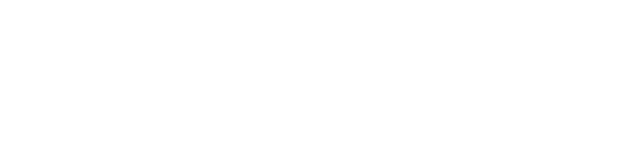
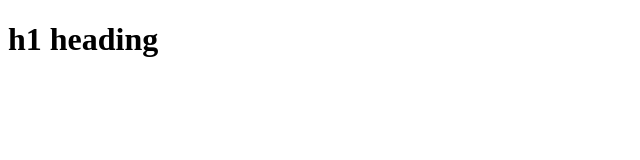
Before and after one commit to Draggo173/Sofias-Hidden-Treasures, a plain HTML site: page index.html in a window 1280 px wide. Shown: the whole page, without its empty margins (0-640 px from the left). Drawn offline with Linux system fonts and the light colour scheme.

Commit message:
Update index.html

```diff
--- a/index.html
+++ b/index.html
@@ -3,4 +3,7 @@
   <head>
     <title>Testing</title>
   </head>
+  <body>
+    <h1>h1 heading</h1>
+  </body>
 </html>
```
